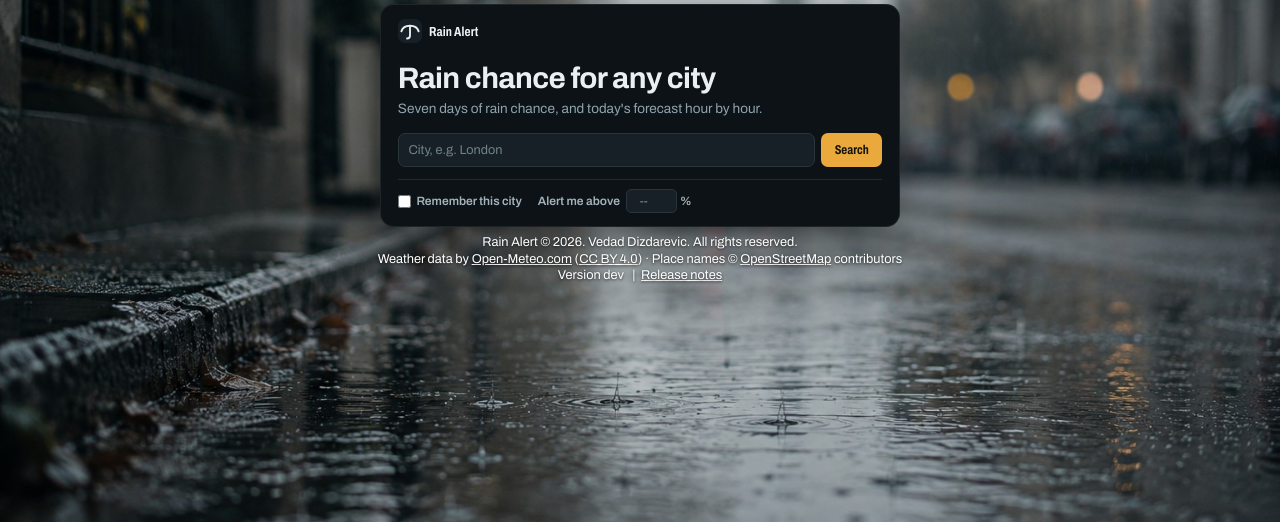
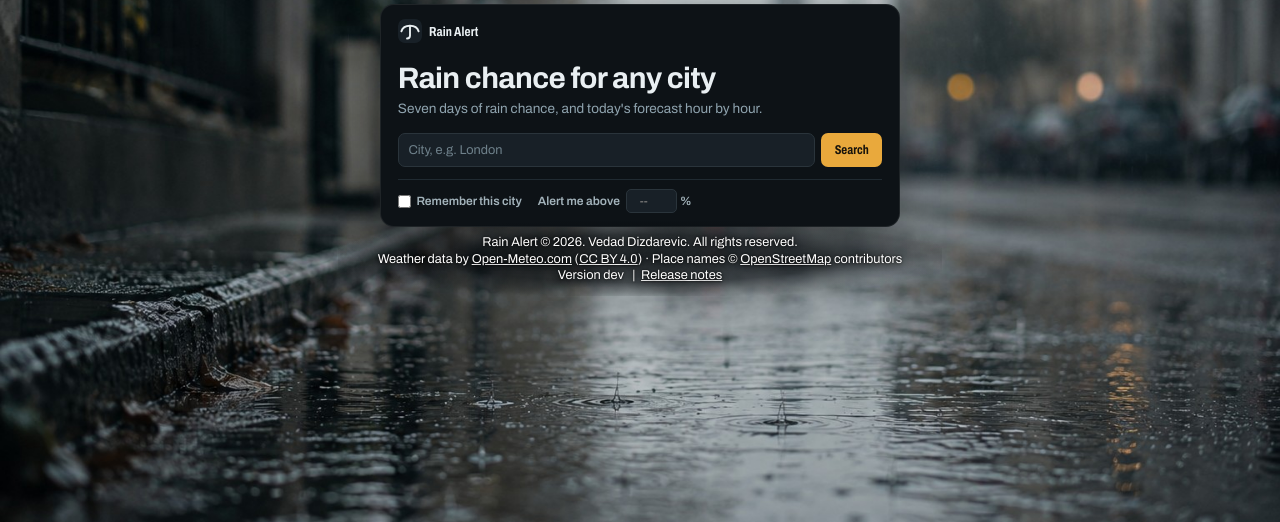
Before and after one commit to lasiurusbat/RainAlert, a Flask app: page / in a window 1280 px wide. Shown: the part 259-781 px from the top of the page. Run offline with Flask 3, Linux system fonts and the light colour scheme.

Commit message:
Make the footer text readable over the photograph
A soft dark haze behind the footer lines and a two-layer text shadow, so the
white text no longer blends into the bright wet road. Size and colour are
unchanged. CACHE_VERSION bumped to v16 for the changed stylesheet.

Co-Authored-By: Claude Sonnet 5.5 <noreply@anthropic.com>

```diff
--- a/static/service-worker.js
+++ b/static/service-worker.js
@@ -14,7 +14,7 @@
  * is refreshed in the background, so a reader gets the new files on the
  * load after the one that fetched them.
  */
-const CACHE_VERSION = 'v15';
+const CACHE_VERSION = 'v16';
 const CACHE_NAME = 'rainalert-shell-' + CACHE_VERSION;
 
 /* The shell: the files the page needs to look like Rain Alert. The
--- a/static/style.css
+++ b/static/style.css
@@ -1193,13 +1193,33 @@ button:focus-visible {
 }
 
 /* The copyright line sits over the photograph, so it is white with a
-   shadow, and the links in it are white like the text around them. */
+   shadow, and the links in it are white like the text around them. The
+   shadow is two layers: a tight one that gives each letter a crisp edge and
+   a wide one that is the halo. */
 .copyright {
+    position: relative;
+    isolation: isolate;
     margin-top: 0.5rem;
     color: #ffffff;
     font-size: 0.8rem;
     text-align: center;
-    text-shadow: 0 1px 3px rgba(0, 0, 0, 0.7);
+    text-shadow: 0 0 2px rgba(0, 0, 0, 0.9), 0 1px 6px rgba(0, 0, 0, 0.8);
+}
+
+/* The photograph under the footer is mid-grey with bright reflections in the
+   wet road, and white type on it blended into it. A soft dark haze behind
+   the footer lines - a fade, not a box - takes the brightness out of the
+   photograph where the words are. It is absolutely positioned, so it costs
+   the panel no height, and it sits behind the text (`isolation` keeps it
+   inside the footer's own stacking context). */
+.copyright::before {
+    content: '';
+    position: absolute;
+    inset: -0.9rem -2.5rem;
+    z-index: -1;
+    pointer-events: none;
+    background: radial-gradient(ellipse at center,
+        rgba(8, 12, 15, 0.8) 0%, rgba(8, 12, 15, 0.6) 45%, rgba(8, 12, 15, 0) 75%);
 }
 
 .copyright a {
```
